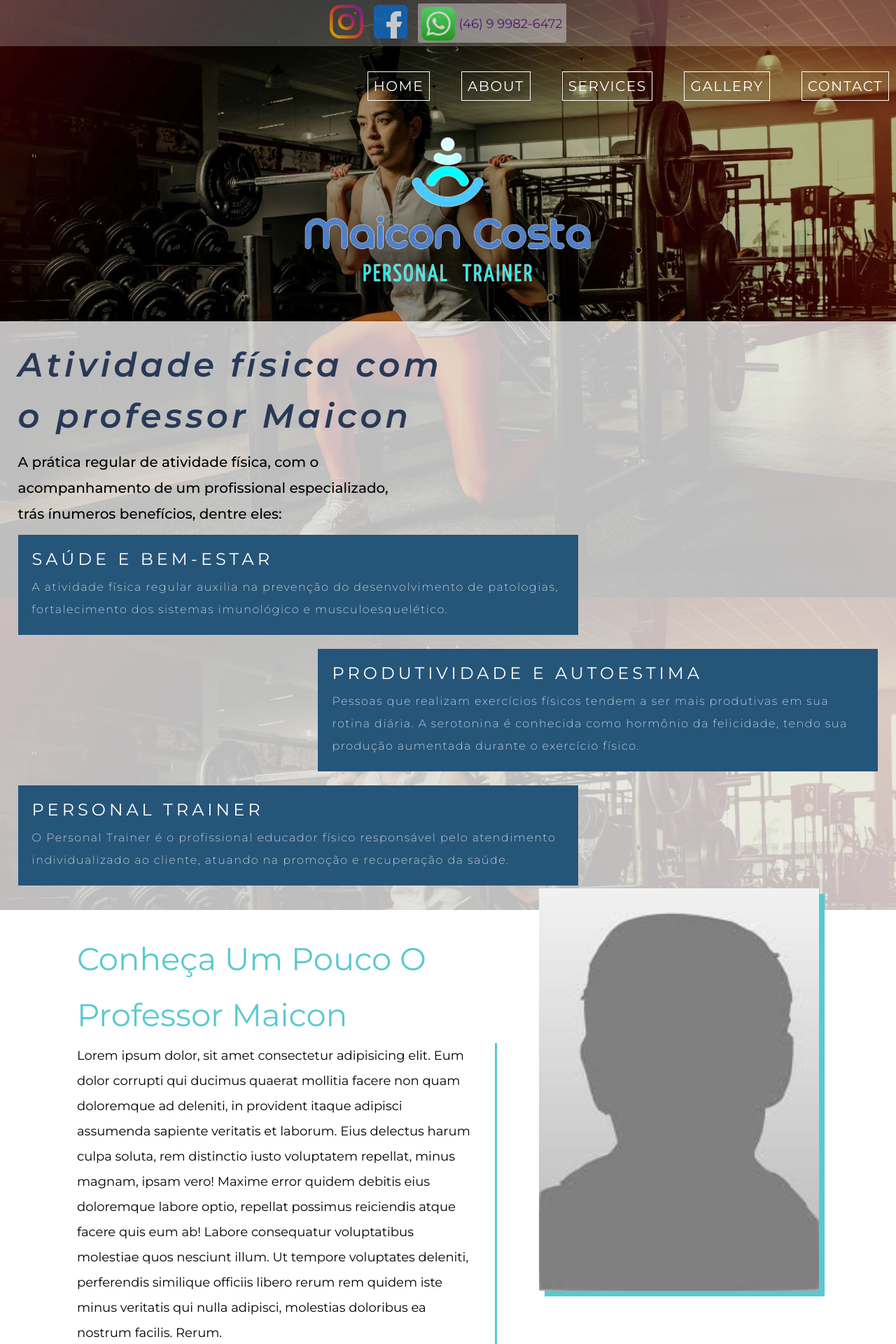
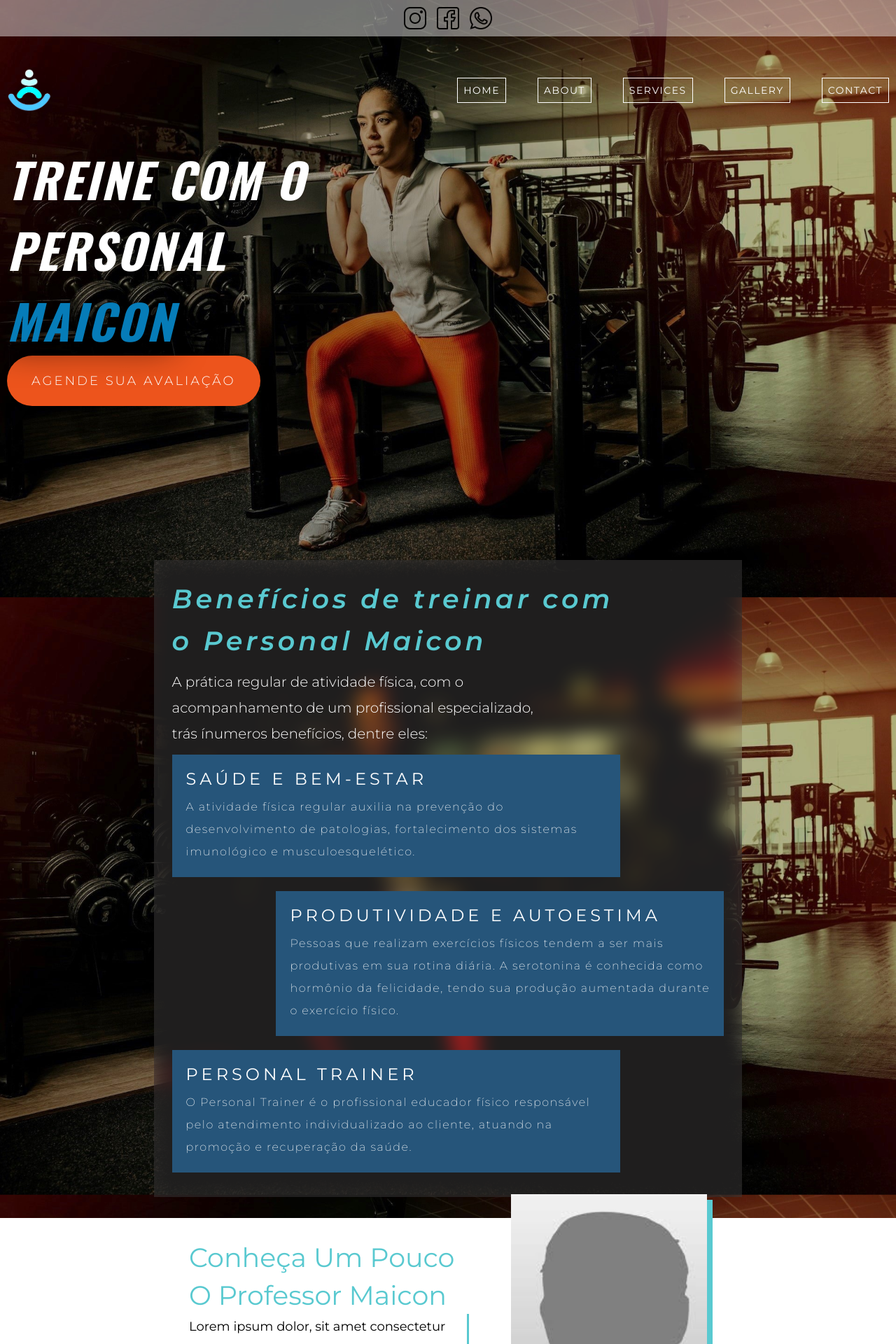
Before and after one commit to devguilhermecosta/project-maicon-personal, a Django app: page / in a window 1280 px wide. Shown: the top 1920 px of the page at 70% size. Run offline with Django 4.2, Linux system fonts and the light colour scheme.

Commit message:
update: modified the layout

```diff
--- a/app_home/templates/app_home/pages/home.html
+++ b/app_home/templates/app_home/pages/home.html
@@ -12,6 +12,9 @@
     <link href="https://fonts.googleapis.com/css2?family=Montserrat:ital,wght@0,100;0,200;0,300;0,400;0,500;0,600;0,700;0,800;0,900;1,100;1,200;1,300;1,400;1,500;1,600;1,700;1,800;1,900&display=swap" rel="stylesheet">
     <link rel="stylesheet" href="https://fonts.googleapis.com/css2?family=Material+Symbols+Outlined:opsz,wght,FILL,GRAD@48,400,0,0" />
     <link href="https://fonts.googleapis.com/icon?family=Material+Icons" rel="stylesheet">
+    <link rel="preconnect" href="https://fonts.googleapis.com">
+    <link rel="preconnect" href="https://fonts.gstatic.com" crossorigin>
+    <link href="https://fonts.googleapis.com/css2?family=Oswald:wght@700&display=swap" rel="stylesheet">
     <link rel="shortcut icon" href="{% static 'global/images/partial-logo.png' %}" type="image/x-icon">
     <title>Home | </title>
 </head>
@@ -20,15 +23,17 @@
     <header class="C-header">
         <!-- contact -->
         <section class="C-header_contact center_flex_row">
-            <a href=""><img src="{% static 'global/images/instagram.png' %}" alt="logo instagram"></a>
-            <a href=""><img src="{% static 'global/images/facebook.png' %}" alt="logo facebook"></a>
-            <div class="C-header_whatsapp center_flex_row standard_transition">
-                <a href="" class="center_flex_row"><img src="{% static 'global/images/whatsapp.png' %}" alt="logo whatsapp"><p>(46) 9 9982-6472</p></a>
-            </div>
+            <a href=""><img src="{% static 'global/images/icons/instagram_p.png' %}" alt="logo instagram" class="center_flex_row"></a>
+            <a href=""><img src="{% static 'global/images/icons/facebook_p.png' %}" alt="logo facebook" class="center_flex_row"></a>
+            <a href=""><img src="{% static 'global/images/icons/whatsapp_p.png' %}" alt="logo whatsapp"class="center_flex_row"></a>
         </section>
 
         <!-- logo and menu -->
         <section class="C-menu center_flex_row">
+            <!-- logo -->
+            <div class="C-logo center_flex_row is_animated ">
+                <img src="{% static 'global/images/partial-logo.png' %}" alt="">
+            </div>
             <!-- menu -->
             <div class="C-menu__menu">
                 <nav class="C-menu__nav">
@@ -42,18 +47,21 @@
                 </nav>
             </div>
         </section>
+
+        <!-- title -->
+        <section class="C-title center_flex_column">
+            <p class="C-title__text is_animated">
+                treine com o personal <span class="C-title__span">maicon</span>
+            </p>
+            <a href="" class="C-title__link">agende sua avaliação</a>
+        </section>
     </header>
 
     <!-- main -->
     <main class="C-main">
-        <!-- center logo -->
-        <section class="C-logo center_flex_row center_margin">
-            <img src="{% static 'global/images/logo.png' %}" alt="">
-        </section>
-
         <!-- section intro -->
-        <section class="C-intro center_flex_column">
-            <h1 class="C-intro__title">Atividade física com o professor Maicon</h1>
+        <section class="C-intro center_flex_column center_margin">
+            <h1 class="C-intro__title">Benefícios de treinar com o Personal Maicon</h1>
             <p class="C-intro__description">A prática regular de atividade física, com o acompanhamento de um profissional especializado, trás ínumeros benefícios, dentre eles:</p>
             <div class="C-intro__card">
                 <h2 class="C-intro__card_title">
@@ -86,8 +94,7 @@
             <div class="C-profile_description">
                 <h2>Conheça um pouco o professor Maicon</h2>
                 <p>Lorem ipsum dolor, sit amet consectetur adipisicing elit. Eum dolor corrupti qui ducimus quaerat mollitia facere non quam doloremque ad deleniti, in provident itaque adipisci assumenda sapiente veritatis et laborum.
-                Eius delectus harum culpa soluta, rem distinctio iusto voluptatem repellat, minus magnam, ipsam vero! Maxime error quidem debitis eius doloremque labore optio, repellat possimus reiciendis atque facere quis eum ab!
-                Labore consequatur voluptatibus molestiae quos nesciunt illum. Ut tempore voluptates deleniti, perferendis similique officiis libero rerum rem quidem iste minus veritatis qui nulla adipisci, molestias doloribus ea nostrum facilis. Rerum.</p>
+                Eius delectus harum culpa soluta, rem distinctio iusto voluptatem.</p>
             </div>
             <div class="C-profile_image center_flex_row">
                 <img src="{% static 'global/images/profile.jpeg' %}" alt="profile image">
@@ -96,7 +103,8 @@
         </section>
 
         <!-- pre gallery -->
-        <section class="C-pre_gallery center_flex_row">
+        <section class="C-pre_gallery center_flex_column">
+            <div class="center_flex_row">
                 <div class="C-pre_gallery_images">
                     <ul class="C-pre_gallery_ul">
                         <li class="C-pre_gallery_li">
@@ -121,34 +129,35 @@
                     <p>Lorem ipsum dolor sit amet consectetur, adipisicing elit. Dolorum, dolore vel? Illo animi saepe optio distinctio natus quod cumque maiores libero ipsa laborum odit recusandae, iure harum deleniti ipsum aut?
                     Odio facilis eius repudiandae facere, inventore nam, necessitatibus amet quia consequatur consectetur labore! Nostrum placeat officiis ratione ipsa neque sint illo magni, ad, harum fuga totam deserunt et! Accusamus, maiores?</p>
                 </div>
+            </div>
+            <!-- services -->
+            <section class="C-services center_flex_column">
+                <h2>Atendimento exclusivo e personalizado</h2>
+                <div class="C-services__flex center_flex_row">
+                    <div class="C-services__service">
+                        <h2>treino indiviual</h2>
+                        <p>Lorem ipsum dolor sit amet, consectetur adipisicing elit. Quasi, voluptatum?</p>
+                    </div>
+                    <div class="C-services__service">
+                        <h2>horários flexíveis</h2>
+                        <p>Lorem ipsum dolor sit amet, consectetur adipisicing elit. Quasi, voluptatum?</p>
+                    </div>
+                    <div class="C-services__service">
+                        <h2>ambiente climatizado</h2>
+                        <p>Lorem ipsum dolor sit amet, consectetur adipisicing elit. Quasi, voluptatum?</p>
+                    </div>
+                    <div class="C-services__service">
+                        <h2>equipamentos...</h2>
+                        <p>Lorem ipsum dolor sit amet, consectetur adipisicing elit. Quasi, voluptatum?</p>
+                    </div>
+                    <div class="C-services__service">
+                        <h2>Lorem ipsum</h2>
+                        <p>Lorem ipsum dolor sit amet, consectetur adipisicing elit. Quasi, voluptatum?</p>
+                    </div>
+                </div>
+            </section>
         </section>
 
-        <!-- services -->
-        <section class="C-services center_flex_column">
-            <h2>O que fazemos na academia?</h2>
-            <div class="C-services__flex">
-                <div class="C-services__service">
-                    <h1>Lorem ipsum</h1>
-                    <p>Lorem ipsum dolor sit amet, consectetur adipisicing elit. Quasi, voluptatum?</p>
-                </div>service
-                <div class="C-services__service">
-                    <h1>Lorem ipsum</h1>
-                    <p>Lorem ipsum dolor sit amet, consectetur adipisicing elit. Quasi, voluptatum?</p>
-                </div>service
-                <div class="C-services__service">
-                    <h1>Lorem ipsum</h1>
-                    <p>Lorem ipsum dolor sit amet, consectetur adipisicing elit. Quasi, voluptatum?</p>
-                </div>service
-                <div class="C-services__service">
-                    <h1>Lorem ipsum</h1>
-                    <p>Lorem ipsum dolor sit amet, consectetur adipisicing elit. Quasi, voluptatum?</p>
-                </div>service
-                <div class="C-services__service">
-                    <h1>Lorem ipsum</h1>
-                    <p>Lorem ipsum dolor sit amet, consectetur adipisicing elit. Quasi, voluptatum?</p>
-                </div>service
-            </div>
-        </section>
     </main>
 
     <!-- footer -->
--- a/base_static/global/css/style.css
+++ b/base_static/global/css/style.css
@@ -13,16 +13,19 @@
   --blue-4: #26557A;
   --blue-5: #283958;
   --blue-5-transparent: #2839589c;
+  --orange-1: #ED541C;
   --light-white: #FBFBFB;
   --standard-white: #ffffff;
   --standard-black: #000000;
   --standard-gray: #1f1d1d;
   --std-white-transparent: rgba(255, 255, 255, 0.288);
   --std-white-transparent-2: rgba(255, 255, 255, 0.548);
+  --font-montserrat: 'Montserrat', sans-serif;
+  --font-oswald: 'Oswald', sans-serif;
 }
 
 html, body {
-  font-family: 'Montserrat', sans-serif;
+  font-family: var(--font-montserrat);
   height: 100%;
 }
 
@@ -57,6 +60,12 @@ html, body {
   transition: all 300ms ease;
 }
 
+.is_animated {
+  animation-name: to-show-logo;
+  animation-duration: 2s;
+  animation-fill-mode: forwards;
+  animation-timing-function: ease-in-out;
+}
 /* ###### END GENERICS ######*/
 
 /* START BODY */
@@ -78,43 +87,26 @@ html, body {
 /* ###### END BODY ###### */
 
 /* START HEADER */
+.C-header {
+  padding-bottom: 20px;
+  min-height: 100vh;
+}
 .C-header_contact {
   grid-area: header;
-  background-color: var(--std-white-transparent);
+  background-color: var(--std-white-transparent-2);
   opacity: 0.8;
-  padding: 5px 0;
+  padding: 10px 0;
   text-align: center;
   column-gap: 15px;
 }
 
-.C-header_whatsapp {
-  column-gap: 15px;
-  font-size: 18px;
-  color: var(--standard-black);
-  background-color: rgba(255, 255, 255, 0.507);
-  padding: 5px 5px 3px 5px;
-  border-radius: 3px;
-  cursor: pointer;
-}
-
-.C-header_whatsapp:hover {
-  background-color: var(--light-white);
-}
-
-.C-header_whatsapp a {
-  text-decoration: none;
-  column-gap: 5px;
-}
-/*  */
-
-/* START MAIN */
-.C-main {
-  grid-area: main;
+.C-header_contact > a > img {
+  max-width: 32px;
 }
 
 .C-menu {
-  justify-content: flex-end;
-  padding: 45px 10px 0 0;
+  justify-content: space-between;
+  padding: 45px 10px;
 }
 
 .C-menu__ul {
@@ -130,7 +122,7 @@ html, body {
 .C-menu__li a {
   text-transform: uppercase;
   text-decoration: none;
-  font-size: 20px;
+  font-size: 14px;
   font-weight: 400;
   letter-spacing: 1.5px;
   padding: 8px;
@@ -145,22 +137,58 @@ html, body {
 
 .C-logo {
   width: 100%;
-  max-width: 450px;
+  max-width: 64px;
 }
 
 .C-logo img {
   filter: opacity(200%) contrast(110%) brightness(250%) drop-shadow(16px 16px 25px black);
   width: 100%;
-  animation-name: to-show-logo;
-  animation-duration: 2s;
-  animation-fill-mode: forwards;
-  animation-timing-function: ease-in-out;
+}
+
+.C-title {
+  max-width: 450px;
+  color: var(--standard-white);
+  padding: 0 10px;
+  text-transform: uppercase;
+  font-family: var(--font-oswald);
+  font-size: 68px;
+  font-weight: 700;
+  font-style: italic;
+  letter-spacing: 3px;
+}
+
+.C-title__span {
+  color: var(--blue-3);
+  filter: drop-shadow(-5px 10px 25px black);
+}
+
+.C-title__link {
+  font-family: var(--font-montserrat);
+  font-size: 18px;
+  font-style: normal;
+  font-weight: 300;
+  text-transform: uppercase;
+  text-decoration: none;
+  padding: 25px 35px;
+  border-radius: 50px;
+  color: var(--standard-white);
+  background-color: var(--orange-1);
+  align-self: flex-start;
+}
+/* END HEADER */
+
+/* START MAIN */
+.C-main {
+  grid-area: main;
 }
 
 .C-intro {
+  max-width: 840px;
   padding: 2%;
-  background-color: rgba(255, 255, 255, 0.74);
+  margin-bottom: 30px;
   overflow: hidden;
+  background: rgba(105, 102, 102, 0.295);
+  backdrop-filter: contrast(4) blur(15px);
 }
 
 .C-intro__title, .C-intro__description {
@@ -169,25 +197,26 @@ html, body {
 }
 
 .C-intro__title {
-  font-size: 48px;
+  font-size: 38px;
   font-weight: 600;
   font-style: italic;
   letter-spacing: 5px;
-  line-height: 55pt;
-  color: var(--blue-5);
+  line-height: 45pt;
+  color: var(--blue-2);
   max-width: 650px;
   padding-bottom: 10px;
 }
 
 .C-intro__description {
+  color: var(--standard-white);
   font-size: 20px;
-  font-weight: 500;
+  font-weight: 300;
   line-height: 28pt;
   max-width: 550px;
 }
 
 .C-intro__card {
-  max-width: 800px;
+  max-width: 640px;
   background-color: var(--blue-4);
   margin: 10px 0;
   padding: 20px;
@@ -233,8 +262,7 @@ html, body {
 }
 
 .C-profile_description {
-  max-width: 600px;
-  font-size: 18px;
+  max-width: 400px;
   line-height: 27pt;
   color: var(--standard-white);
   padding: 30px 0;
@@ -244,8 +272,8 @@ html, body {
   color: var(--blue-2);
   text-transform: capitalize;
   font-weight: 400;
-  font-size: 45px;
-  line-height: 60pt;
+  font-size: 38px;
+  line-height: 40pt;
 }
 
 .C-profile_description p {
@@ -258,10 +286,10 @@ html, body {
 
 .C-profile_image {
   width: 100%;
-  max-width: 400px;
+  max-width: 280px;
   height: 100%;
   position: relative;
-  top: -70px;
+  top: -60px;
 }
 
 .C-profile_image img {
```
Also changed, not shown: other parts of base_static/global/css/style.css (+29 -9 lines), base_static/global/images/icons/facebook_p.png (added), base_static/global/images/icons/instagram_p.png (added), base_static/global/images/icons/whatsapp_p.png (added). Lines whose indentation alone changed are shown as unchanged.
